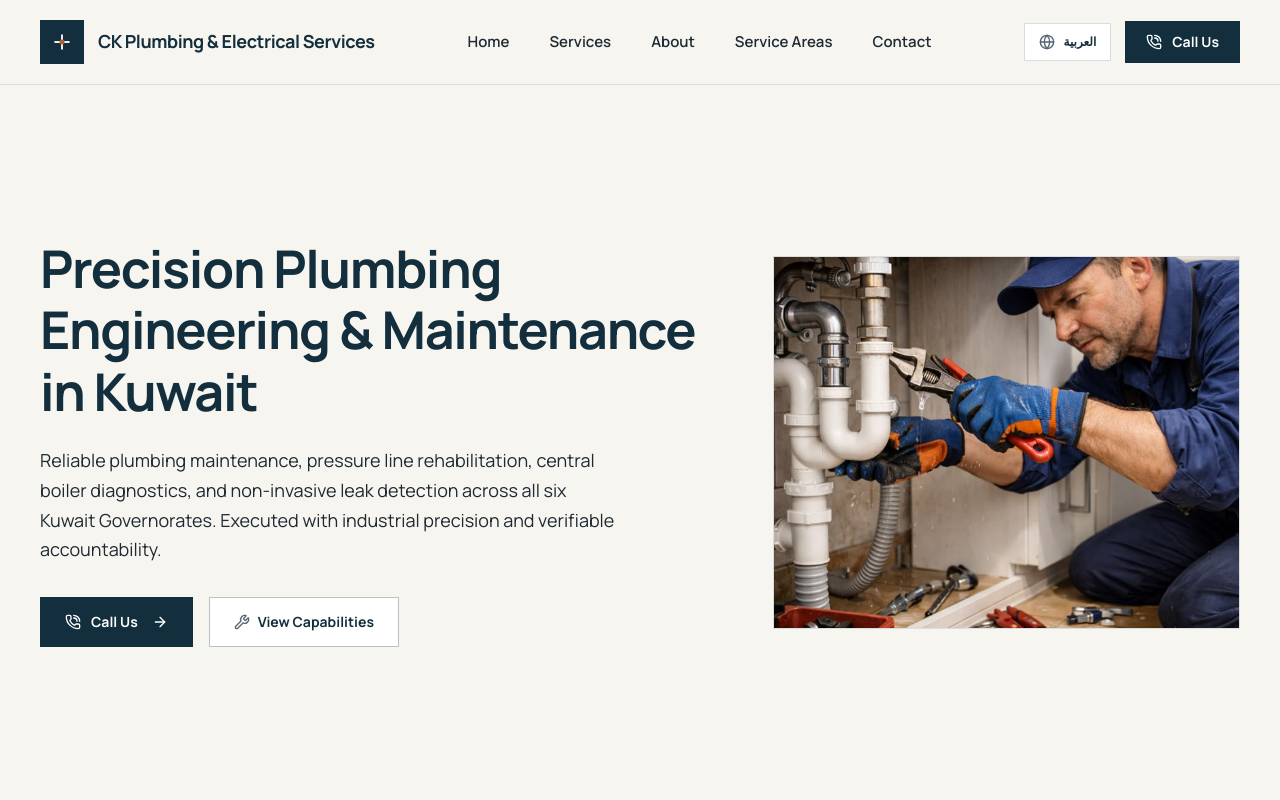
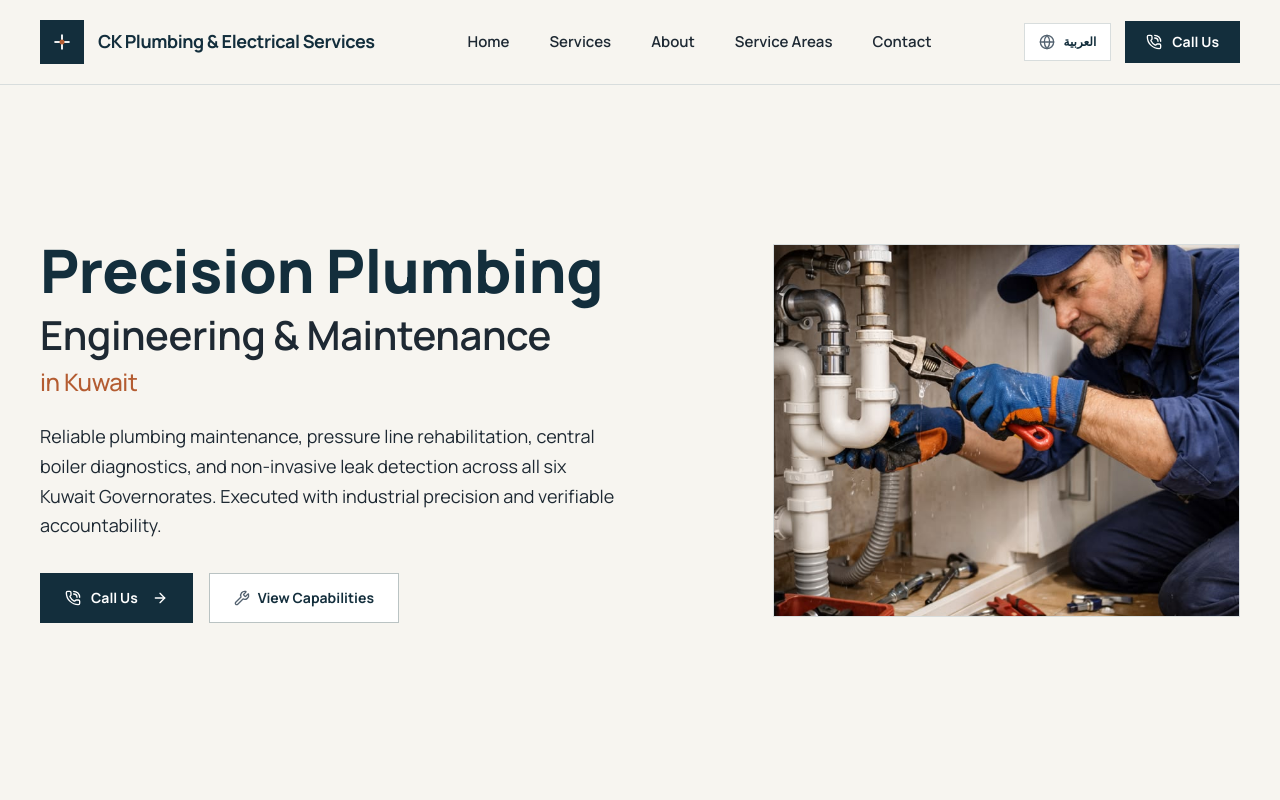
Before and after one commit to ahmeen2812/ck-plumbing-kuwait, a Next.js app: page / in a window 1280 px wide. Both pictures are taken after a click on the button "English". Shown: the top 800 px of the page. Built offline with nearby package versions, Linux system fonts and the light colour scheme; no server answers.

Commit message:
style(hero): refine heading hierarchy, reduce top spacing, and balance desktop viewport

```diff
--- a/src/components/sections/Hero.tsx
+++ b/src/components/sections/Hero.tsx
@@ -5,8 +5,8 @@ import Image from "next/image";
 import Link from "next/link";
 import { useLanguage } from "@/lib/LanguageContext";
 import { SITE_CONFIG } from "@/config/site";
-import { HeroMobile } from "./hero/HeroMobile";
-import { animateHeroEntrance } from "./hero/hero.animations";
+import { HeroMobile } from "@/components/sections/hero/HeroMobile";
+import { animateHeroEntrance } from "@/components/sections/hero/hero.animations";
 import { PhoneCall, Wrench, ArrowRight, ArrowLeft } from "lucide-react";
 
 export function Hero() {
@@ -34,31 +34,47 @@ export function Hero() {
     };
   }, [locale]);
 
-  const headingText =
-    content.hero.title ||
-    (locale === "ar"
-      ? "خدمات السباكة والهندسة الصحية المتخصصة في الكويت"
-      : "Precision Plumbing Engineering & Maintenance in Kuwait");
-
   return (
     <section className="relative w-full bg-[#F7F5F0] border-b border-[#D8DDDD] min-h-[calc(100dvh-72px)] sm:min-h-[calc(100dvh-84px)] flex flex-col justify-center overflow-hidden">
-      <div className="site-container my-auto">
-        {/* Mobile Viewport Layout */}
+      <div className="site-container my-auto pt-2 pb-8 lg:pt-0 lg:pb-6">
         <HeroMobile />
 
-        {/* Desktop Viewport Layout */}
         <div
           ref={containerRef}
-          className="hidden lg:grid grid-cols-12 gap-10 xl:gap-14 items-center py-8 lg:py-12"
+          className="hidden lg:grid grid-cols-12 gap-10 xl:gap-14 items-center py-4 lg:py-6"
         >
-          {/* Text and Call Actions Column */}
           <div className="col-span-7 flex flex-col items-start">
-            <h1
-              ref={headingRef}
-              className="text-3xl sm:text-4xl lg:text-[2.75rem] xl:text-[3.25rem] font-bold text-[#132E3C] tracking-tight leading-[1.2] mb-6"
-            >
-              {headingText}
-            </h1>
+            {locale === "ar" ? (
+              <h1
+                ref={headingRef}
+                className="text-[#132E3C] tracking-tight mb-6 max-w-2xl"
+              >
+                <span className="block text-3xl sm:text-4xl lg:text-[2.85rem] xl:text-[3.35rem] font-extrabold leading-[1.18] text-[#132E3C]">
+                  خدمات السباكة
+                </span>
+                <span className="block text-2xl sm:text-3xl lg:text-[2.15rem] xl:text-[2.5rem] font-semibold text-[#1E2933] leading-[1.25] mt-2">
+                  والهندسة الصحية المتخصصة
+                </span>
+                <span className="block text-lg sm:text-xl lg:text-[1.5rem] font-medium text-[#B45C31] mt-1.5">
+                  في دولة الكويت
+                </span>
+              </h1>
+            ) : (
+              <h1
+                ref={headingRef}
+                className="text-[#132E3C] tracking-tight mb-6 max-w-2xl"
+              >
+                <span className="block text-4xl sm:text-5xl lg:text-[3.25rem] xl:text-[3.75rem] font-extrabold leading-[1.08] text-[#132E3C]">
+                  Precision Plumbing
+                </span>
+                <span className="block text-2xl sm:text-3xl lg:text-[2.15rem] xl:text-[2.5rem] font-semibold text-[#1E2933] leading-[1.2] mt-2">
+                  Engineering & Maintenance
+                </span>
+                <span className="block text-lg sm:text-xl lg:text-[1.5rem] font-medium text-[#B45C31] mt-1.5">
+                  in Kuwait
+                </span>
+              </h1>
+            )}
 
             <p
               ref={descriptionRef}
@@ -93,7 +109,6 @@ export function Hero() {
             </div>
           </div>
 
-          {/* Photograph Column */}
           <div className="col-span-5 w-full">
             <div
               ref={imageWrapperRef}
```
